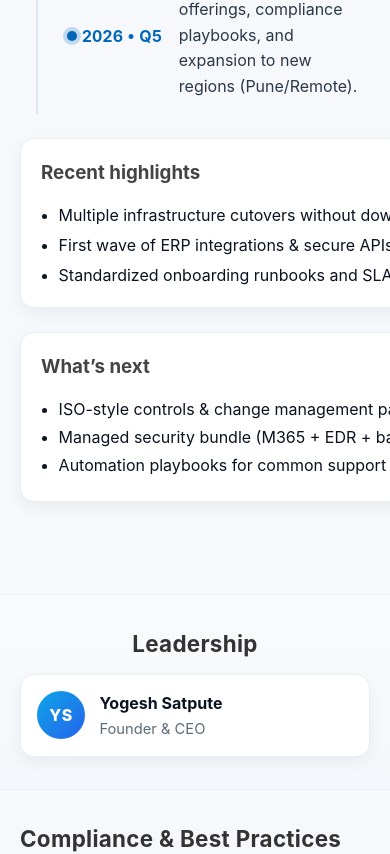
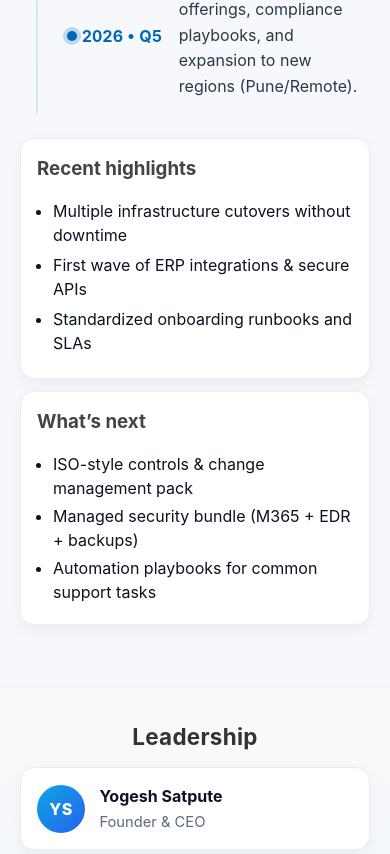
Before and after one commit to WebArtifcatsind/my-project-frontend, a React (Vite) app: page /about in a window 390 px wide. Shown: the part 4294-5148 px from the top of the page. Built offline with nearby package versions, Linux system fonts and the light colour scheme.

Commit message:
last page

```diff
--- a/src/pages/About.css
+++ b/src/pages/About.css
@@ -267,8 +267,8 @@ section#our-story.about-section {
 
 .split{
     position: relative;
-    top: 50px;
-    margin-bottom: 30px;
+    margin-top: 45px;
+    margin-bottom: -15px;
 }
 
 
@@ -413,3 +413,33 @@ section#our-story.about-section {
   .hero-actions { flex-direction: column; align-items: flex-start; }
   .t-row { grid-template-columns: 110px 1fr; gap: .8rem; }
 }
+
+
+
+
+/* --- Mobile fix for Milestones extras (Recent highlights / What's next) --- */
+@media (max-width: 640px) {
+  /* ensure the two cards stack and stay inside the viewport */
+  #milestones .split {
+    grid-template-columns: 1fr !important;
+    gap: 12px !important;
+    margin-top: 12px !important;
+    margin-bottom: 0 !important;
+  }
+
+  #milestones .split .leftcard,
+  #milestones .split .rightcard {
+    width: 100% !important;     /* override the 550px fixed width */
+    max-width: 100% !important;
+    height: auto !important;     /* let height grow with content */
+    padding: 1rem !important;    /* a bit tighter padding on phones */
+    box-sizing: border-box;
+  }
+
+  /* keep list text tidy on small screens */
+  #milestones .split .leftcard .bullets,
+  #milestones .split .rightcard .bullets {
+    padding-left: 1rem;
+    margin: .25rem 0 0;
+  }
+}
```
